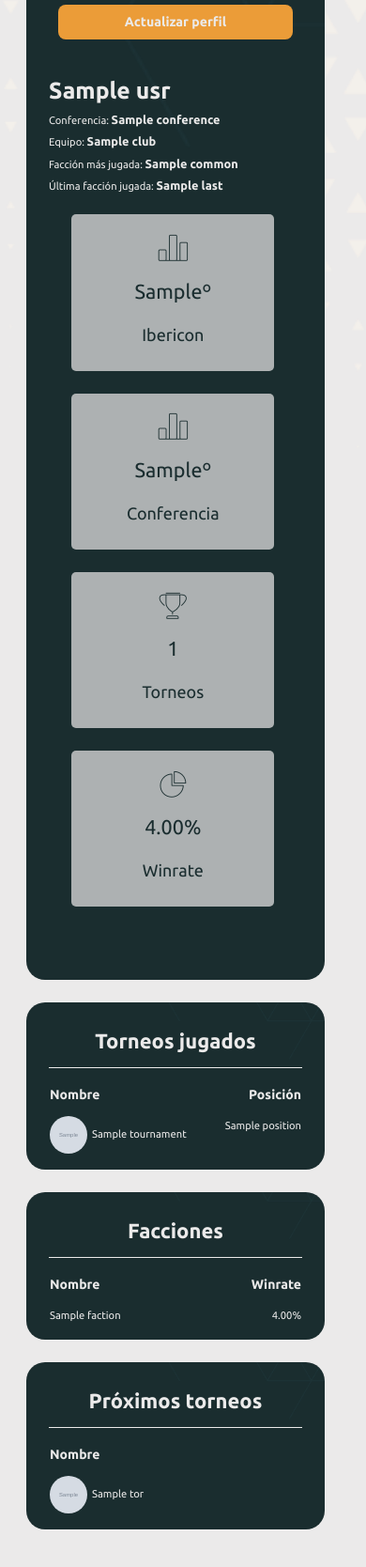
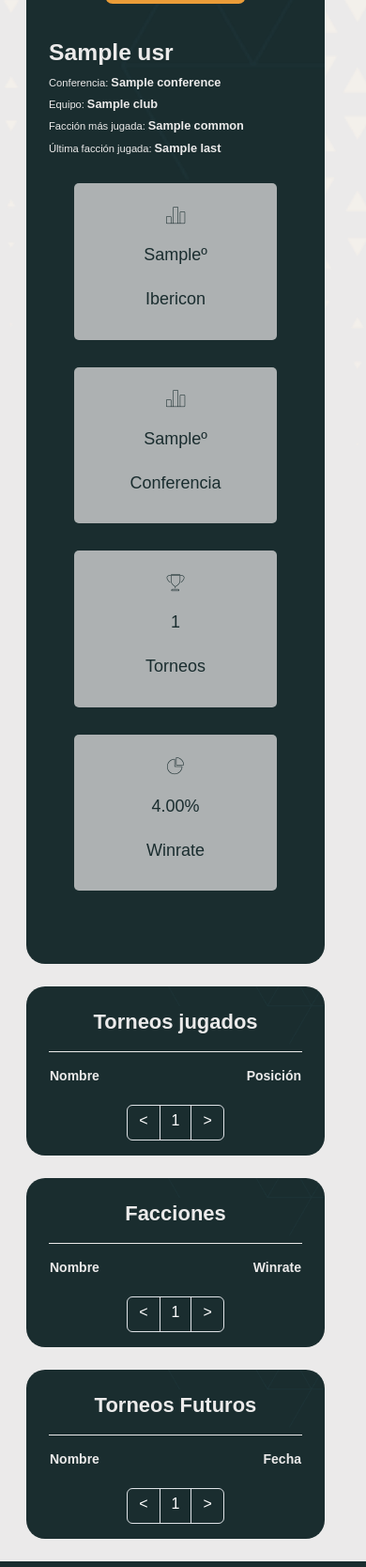
Before and after one commit to MarioFernandezCarballo/Ibericon2.0, a Python web app: template templates/position.html in a window 390 px wide. Shown: the part 327-1995 px from the top of the page at 94% size. Run offline with Jinja, Linux system fonts and the light colour scheme; the template is opened without the code that fills it: most values are stand-ins (such as "Sample title", 1, 10 or a date in 2020); grey boxes marked "Sample" are stand-in pictures; lists and menus that the app fills with data are empty; some libraries are stand-ins or nearby versions.

Commit message:
Small fixes

```diff
--- a/database/__init__.py
+++ b/database/__init__.py
@@ -60,6 +60,7 @@ class Faction(db.Model):
     bcpId = db.Column(db.String(30), nullable=False)
     icon = db.Column(db.String(500))
     name = db.Column(db.String(30), nullable=False)
+    # imgUri = db.Column(db.String(100))  TODO
     shortName = db.Column(db.String(30))
     won = db.Column(db.Integer, default=0)
     tied = db.Column(db.Integer, default=0)
--- a/main.py
+++ b/main.py
@@ -203,6 +203,9 @@ def position():
         past = getPastTournamentsByUser(usr)
         globalClass = getUserGlobalPosition(usr)
         conferenceClass = getUserConferencePosition(usr)
+        future = [{"img":t.imgUri, "name": t.name, "id": t.id, "position": t.date} for t in future]
+        past = [{"img":t["tournament"].imgUri, "name": t['tournament'].name, "id": t['tournament'].id, "position": t['userTournament'].position} for t in past]
+        ratesFactions = [{"name": f.Faction.name, "id": f.Faction.id, "position": "%.2f" % f.UserFaction.winRate} for f in ratesFactions]  # TODO add image
         return render_template(
             'position.html',
             title=usr.bcpName,
@@ -412,6 +415,6 @@ if __name__ == '__main__':
 
 # TODO mysql
 #  tipografía - itc machine std para los titulares / noto sans myanmar
-#  Poner bonito el header con el hola no se que
 #  me manda los dos moñecos y los pongo bien
+#  hover en opciones
 #  sacar detalles del torneo y hacerlo más one page app.
--- a/static/stylesheets/styles.css
+++ b/static/stylesheets/styles.css
@@ -8,7 +8,7 @@
   src: url("stylesheets/fonts/MachineStd.otf") format("opentype");
 }
 *{
-    font-family: Ubuntu, "Noto Sans Myanmar", sans-serif;
+    font-family: "Noto Sans Myanmar", sans-serif;
 }
 
 body.stoped{
@@ -22,6 +22,7 @@ p{
 }
 td{
     white-space: nowrap;
+    align-self: baseline;
 }
 header{
     background-image: url(../stylesheets/img/bg-menu.svg);
@@ -162,7 +163,7 @@ header ul li a:hover::before{
     display: flex;
     flex-direction: column;
     justify-content: space-around;
-    padding: 16px 32px 16px 16px;
+    padding: 16px 32px 0 16px;
     width: 70vw;
     margin-left: 30vw;
     background-color: var(--primari-white);
@@ -232,6 +238,12 @@ header ul li a:hover::before{
 .interface .row .col-md-6{
     margin-bottom: var(--bs-gutter-x) ;
     transition: 0.5s ease-in-out;
+}
+.flex-screen {
+    display: flex;
+    flex-direction: column;
+    margin: 0;
+    max-width: none;
 }
 .box-view{
     border-radius: 20px;
@@ -454,6 +466,7 @@ header ul li a:hover::before{
 }
 .interface {
     height: 90vh;
+    display: flex;
 }
 .winrates-content {
     display: flex;
@@ -557,9 +570,9 @@ header ul li a:hover::before{
     justify-content: space-evenly;
 }
 .kt-mr-10{
-    margin-right: 2%;
+    margin: 2%;
     border-radius: 5px;
-    width: 24%
+    width: 20%
 }
 .kt-avatar-position {
     width: 250px;
@@ -1172,8 +1200,24 @@ td {
             font-size: .8rem;
     }
     .col-md-3{
+        width: 50%;
+        aspect-ratio: 1.3
+    }
+    .col-md-3 p {
+        font-size: x-small;
+    }
+    .position-item p {
+        font-size: large;
+    }
+    .box-view .icon-general {
+        width: 45px !important;
+    }
+    .kt-mr-10{
         width: 80%;
-    aspect-ratio: 1.3;
+    }
+    .kt-avatar-position{
+        width: 150px;
+        height: 150px;
     }
 }
 @media(max-width: 325px){
--- a/templates/base.html
+++ b/templates/base.html
@@ -44,12 +44,21 @@
 
 <section id="contianerAll">
   <div class="user-actions">
-      {% if user %}
-        <p>Hola {{ user.bcpName | truncate(30, True, '...', 0) }}</p>
-        <p>{{ subtitle }}</p>
-      {% else %}
-        <p>{{ subtitle }}</p>
-      {% endif %}
+      <p>{{ subtitle }}</p>
+      <div class="dropdown alerts">
+          {% if user %}
+            <p>{{ user.bcpName | truncate(30, True, '...', 0) }}</p>
+          {% endif %}
+          <input type="search" placeholder="Buscar">
+          <button  type="button" data-bs-toggle="dropdown" aria-expanded="false">
+            <img src="../static/stylesheets/img/icon_alerts.svg" alt="">
+          </button>
+          <ul class="dropdown-menu">
+            <li><a class="dropdown-item" href="#">Notificaciones</a></li>
+            <li><a class="dropdown-item" href="#">Mi posición</a></li>
+            <li><a class="dropdown-item" href="#">Torneos</a></li>
+          </ul>
+      </div>
     <!--<form action="">
       <div class="flex-form">
         <input type="search" placeholder="Buscar">
--- a/templates/position.html
+++ b/templates/position.html
@@ -1,6 +1,6 @@
 {% extends 'base.html' %}
 {% block content %}
-<div class="container">
+<div class="container flex-screen">
     <div class="row mb-4">
       <div class="col-md-12 align-self-stretch">
         <div class="box-view box-view-profile" style="background-image: url(../static/stylesheets/img/bg-invent-1.png);">
@@ -52,9 +52,9 @@
         </div>
       </div>
     </div>
-  <div class="row">
+  <div class="row grow-down">
       <div class="col-md-4 align-self-stretch">
-        <div class="box-view" style="background-image: url(../static/stylesheets/img/bg-invent-1.png);">
+        <div class="box-view box-paginated" style="background-image: url(../static/stylesheets/img/bg-invent-1.png);">
             <p class="title-box">Torneos jugados</p>
             <table class="fl-table">
                 <thead>
@@ -63,20 +63,18 @@
                         <th><small>Posición</small></th>
                     </tr>
                 </thead>
-                <tbody>
-                {% for tor in past %}
-                    <tr onclick="location.href='{{ tor.tournament.bcpUri }}';">
-                      <td style="width: 70%;"><img src="{{ tor.tournament.imgUri }}" class="rounded-circle shadow-4 kt-avatar"
-                                                     alt="Avatar" /><small>{{ tor.tournament.name | truncate(25, True, '...', 0) }}</small></td>
-                      <td><small>{{ tor.userTournament.position }}</small></td>
-                    </tr>
-                {% endfor %}
+                <tbody id="past-body">
                 <tbody>
             </table>
+            <!-- Pagination Controls -->
+            <nav aria-label="Page navigation" class="pagination-nav">
+                <ul class="pagination" id="pastPagination">
+                </ul>
+            </nav>
         </div>
     </div>
       <div class="col-md-4 align-self-stretch">
-        <div class="box-view" style="background-image: url(../static/stylesheets/img/bg-invent-1.png);">
+        <div class="box-view box-paginated" style="background-image: url(../static/stylesheets/img/bg-invent-1.png);">
             <p class="title-box">Facciones</p>
             <table class="fl-table">
                 <thead>
@@ -85,34 +83,140 @@
                         <th><small>Winrate</small></th>
                     </tr>
                 </thead>
-                {% for fct in ratesFactions %}
-                    {% if fct.UserFaction.winRate > 0.0 %}
-                        <tr>
-                            <td><small>{{ fct.Faction.name | truncate(25, True, '...', 0) }}</small></td>
-                            <td><small>{{ '%0.2f'| format(fct.UserFaction.winRate) }}%</small></td>
-                        </tr>
-                    {% endif %}
-                {% endfor %}
+                <tbody id="faction-body">
+                <tbody>
             </table>
+            <!-- Pagination Controls -->
+            <nav aria-label="Page navigation" class="pagination-nav">
+                <ul class="pagination" id="factionPagination">
+                </ul>
+            </nav>
         </div>
     </div>
       <div class="col-md-4 align-self-stretch">
-        <div class="box-view" style="background-image: url(../static/stylesheets/img/bg-invent-1.png);">
-          <p class="title-box">Próximos torneos</p>
+        <div class="box-view box-paginated" style="background-image: url(../static/stylesheets/img/bg-invent-1.png);">
+            <p class="title-box">Torneos Futuros</p>
             <table class="fl-table">
                 <thead>
                     <tr>
                         <th><small>Nombre</small></th>
+                        <th><small>Fecha</small></th>
                     </tr>
                 </thead>
-                {% for tor in future %}
-                <tr>
-                    <td><img src="{{ tor.imgUri }}" class="rounded-circle shadow-4 kt-avatar" alt="Avatar" /><small>{{ tor.name | truncate(30, True, '...', 0) }}</small></td>
-                </tr>
-                    {% endfor %}
+                <tbody id="future-body">
+                <tbody>
             </table>
+            <!-- Pagination Controls -->
+            <nav aria-label="Page navigation" class="pagination-nav">
+                <ul class="pagination" id="futurePagination">
+                </ul>
+            </nav>
         </div>
     </div>
     </div>
   </div>
+<script>
+    // Get user data from Flask template
+    var past = {{ past | tojson | safe }};
+    var future = {{ future | tojson | safe }};
+    var faction = {{ ratesFactions | tojson | safe }};
+
+    var itemsPerPage = 8;
+    var currentPastPage = 1;
+    var currentFuturePage = 1;
+    var currentFactionPage = 1;
+
+    function renderTable(start, end, list, className) {
+        var tableBody = document.getElementById(className);
+        tableBody.innerHTML = '';
+
+        for (var i = start; i < end; i++) {
+            let user = list[i];
+            if (user) {
+                var row = document.createElement('tr');
+                row.onclick = function () {
+                    location.href = user.bcpUri;
+                };
+                if (className == 'faction-body') {
+                    row.onclick = function () {
+                        location.href = '/faction/' + user.id;
+                    };
+                }
+
+
+                var nameCell = document.createElement('td');
+                nameCell.style.width = '70%';
+                var imageAvatar = document.createElement('img');
+                imageAvatar.src = user.img;
+                imageAvatar.classList.add('shadow-4')
+                imageAvatar.classList.add('rounded-circle')
+                imageAvatar.classList.add('kt-avatar')
+
+                nameCell.appendChild(imageAvatar);
+                var smallName = document.createElement('small');
+                smallName.textContent = user.name.substring(0, 20);
+                nameCell.appendChild(smallName);
+                row.appendChild(nameCell);
+
+                var positionCell = document.createElement('td');
+                positionCell.textContent = user.position;
+                row.appendChild(positionCell);
+
+                tableBody.appendChild(row);
+            }
+        }
+    }
+
+    function renderPagination(idName, list, className, currentPage) {
+        var totalPages = Math.ceil(list.length / itemsPerPage);
+        var paginationElement = document.getElementById(idName);
+        paginationElement.innerHTML = '';
+
+        var liBack = document.createElement('li');
+        liBack.className = 'page-item';
+        var a = document.createElement('a');
+        a.className = 'page-link';
+        a.textContent = '<';
+        a.onclick = function () {
+            currentPage = currentPage - 1;
+            currentPage = currentPage < 1 ? 1 : currentPage
+            renderTable((currentPage - 1) * itemsPerPage, currentPage * itemsPerPage, list, className);
+            renderPagination(idName, list, className, currentPage);
+        };
+        liBack.appendChild(a);
+        paginationElement.appendChild(liBack);
+
+        var liPage = document.createElement('li');
+        liPage.className = 'page-item';
+        var a = document.createElement('a');
+        a.className = 'page-link';
+        a.textContent = currentPage;
+        liPage.appendChild(a);
+        paginationElement.appendChild(liPage);
+
+        var liNext = document.createElement('li');
+        liNext.className = 'page-item';
+        var a = document.createElement('a');
+        a.className = 'page-link';
+        a.textContent = '>';
+        a.onclick = function () {
+            currentPage = currentPage + 1;
+            currentPage = currentPage > totalPages ? totalPages : currentPage
+            renderTable((currentPage - 1) * itemsPerPage, currentPage * itemsPerPage, list, className);
+            renderPagination(idName, list, className, currentPage);
+        };
+        liNext.appendChild(a);
+        paginationElement.appendChild(liNext);
+    }
+
+    // Initial rendering
+    renderTable(0, itemsPerPage, past, 'past-body');
+    renderPagination('pastPagination', past, 'past-body', currentPastPage);
+
+    renderTable(0, itemsPerPage, future, 'future-body');
+    renderPagination('futurePagination', future, 'future-body', currentFuturePage);
+
+    renderTable(0, itemsPerPage, faction, 'faction-body');
+    renderPagination('factionPagination', faction, 'faction-body', currentFactionPage);
+</script>
 {% endblock %}
```
Also changed, not shown: other parts of static/stylesheets/styles.css (+29 -9 lines), templates/general.html (+7 -7 lines), templates/ranking.html (+11 -9 lines). Lines whose indentation alone changed are shown as unchanged.
